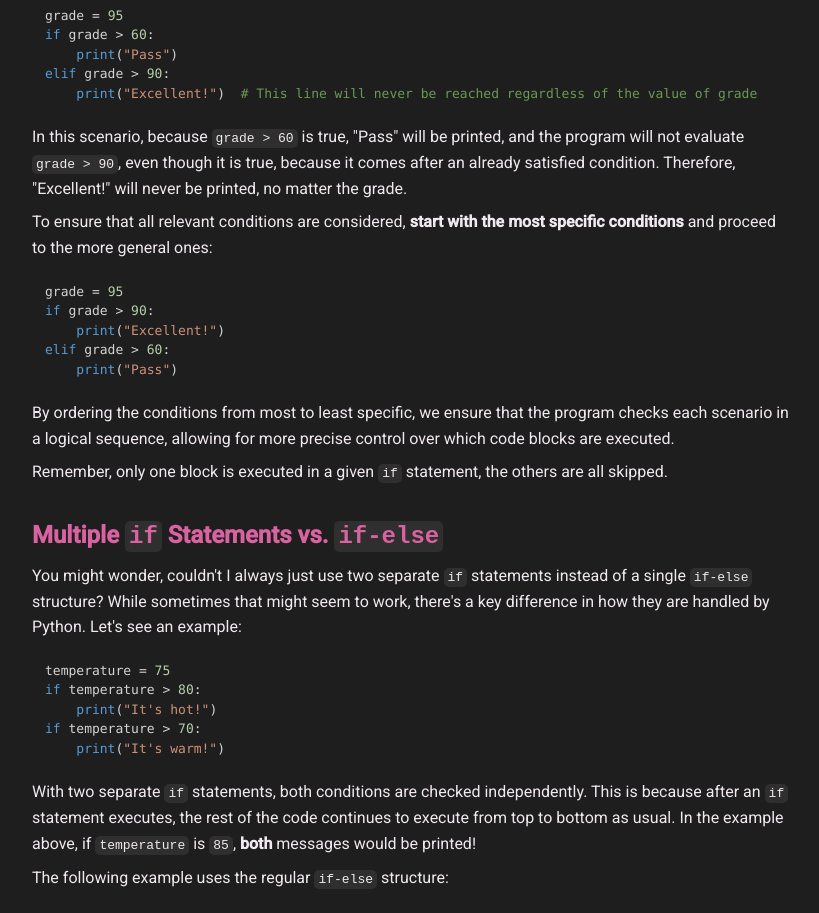
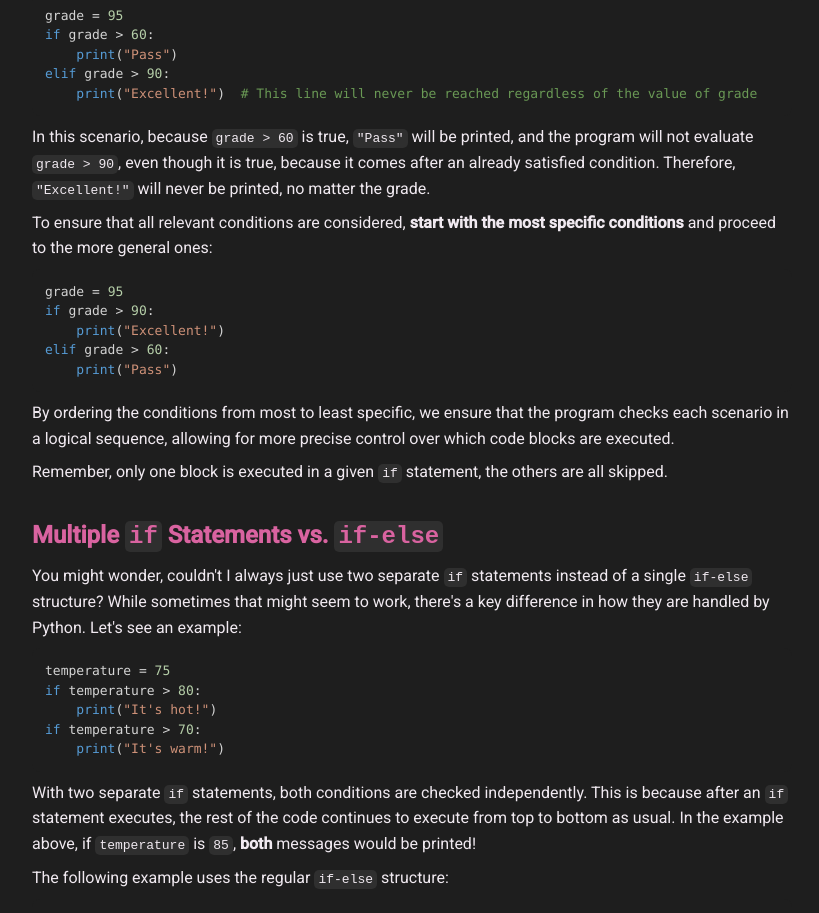
Before and after one commit to lawrluor/code-with-the-pros, a React (Create React App) app: page /conditionals in a window 1280 px wide. Shown: the part 3900-4813 px from the top of the page, without its empty margins (228-1047 px from the left). Built offline with nearby package versions, Linux system fonts and the light colour scheme.

Commit message:
formatting changes

```diff
--- a/src/pages/Python/03Conditionals.jsx
+++ b/src/pages/Python/03Conditionals.jsx
@@ -152,7 +152,7 @@ if grade > 60:
     print("Pass")
 elif grade > 90:
     print("Excellent!")  # This line will never be reached regardless of the value of grade`} />
-                <p>In this scenario, because <code className="inline">grade &gt; 60</code> is true, "Pass" will be printed, and the program will not evaluate <code className="inline">grade &gt; 90</code>, even though it is true, because it comes after an already satisfied condition. Therefore, "Excellent!" will never be printed, no matter the grade.</p>
+                <p>In this scenario, because <code className="inline">grade &gt; 60</code> is true, <code className="inline">"Pass"</code> will be printed, and the program will not evaluate <code className="inline">grade &gt; 90</code>, even though it is true, because it comes after an already satisfied condition. Therefore, <code className="inline">"Excellent!"</code> will never be printed, no matter the grade.</p>
                 <p>To ensure that all relevant conditions are considered, <strong>start with the most specific conditions</strong> and proceed to the more general ones:</p>
                 <CodeBlock language={"python"} codeString={`grade = 95
 if grade > 90:
--- a/src/pages/Python/06WhileLoops.jsx
+++ b/src/pages/Python/06WhileLoops.jsx
@@ -501,7 +501,7 @@ print(first_a_index)  # Output: 2`} />
           <section>
             <h2>Wrapping Up</h2>
             <p>Great job! You've learned about while loops and how to use them practically to repeat code.</p>
-            <button className="next-button" onClick={() => window.location.href = "/quiz?name=05WhileLoops.py"}>Start Quiz</button>
+            <button className="next-button" onClick={() => window.location.href = "/quiz?name=06WhileLoops.py"}>Start Quiz</button>
           </section>
 
             {/* <h3>Using <code className="inline">break</code> for random numbers</h3>
```
